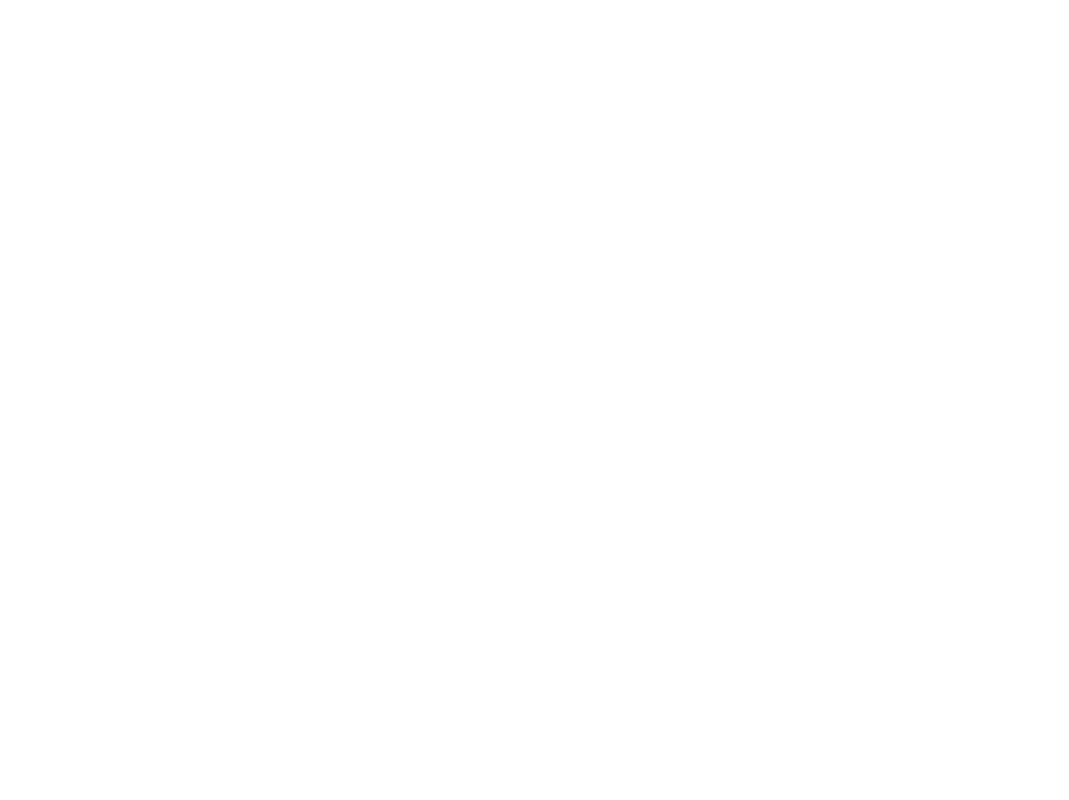
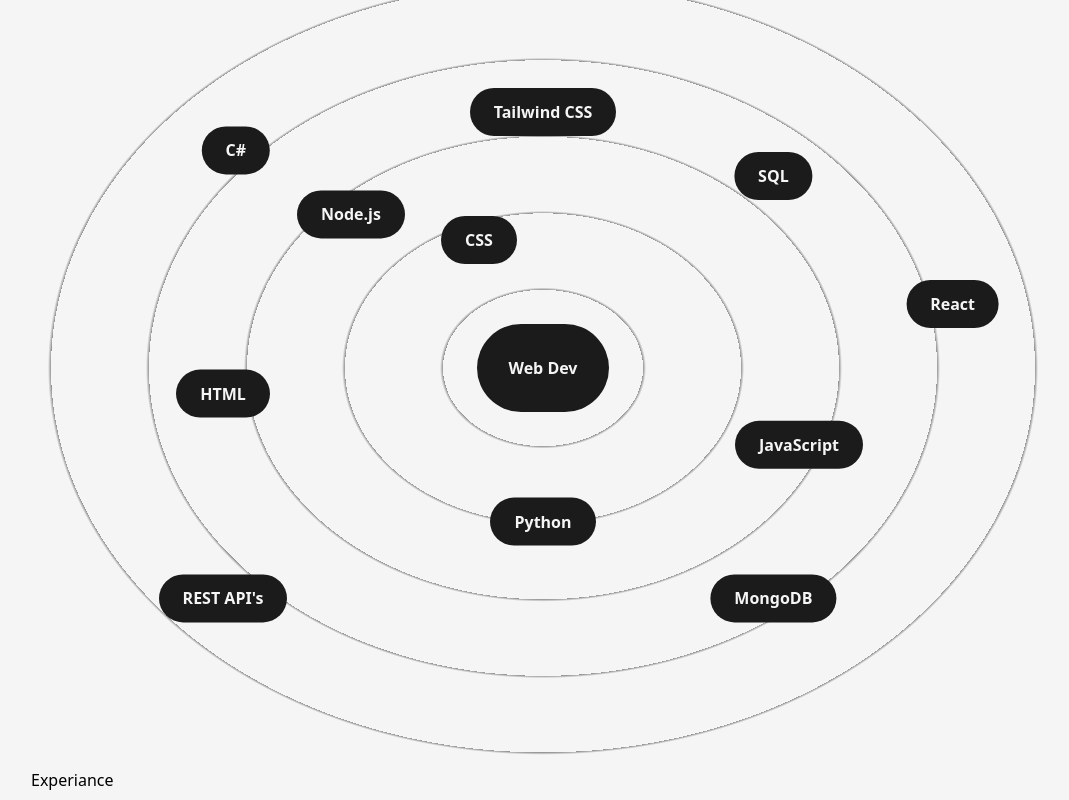
Before and after one commit to codebucks27/Next.js-Developer-Portfolio-Starter-Code, a Next.js app: page /about in a window 1280 px wide. Shown: the part 1580-2380 px from the top of the page, without its empty margins (97-1166 px from the left). Before the commit the page ends 1422 px from the top, so only its background shows below. Built offline with nearby package versions, Linux system fonts and the light colour scheme.

Commit message:
Added Skills

```diff
--- /dev/null
+++ b/src/components/Experiance.js
@@ -0,0 +1,9 @@
+import React from "react";
+
+const Experiance = () => {
+  return (
+    <div>Experiance</div>
+  )
+}
+
+export default Experiance;
--- /dev/null
+++ b/src/components/Skills.js
@@ -0,0 +1,60 @@
+import React from "react";
+import { motion } from "framer-motion";
+
+const Skill = ({name, x, y}) => {
+  return (
+    <motion.div className="flex items-center justify-center rounded-full font-semibold bg-dark text-light py-3 px-6 shadow-dark cursor-pointer absolute
+    "
+    whileHover={{scale: 1.05}}
+    initial={{x:0,y:0}}
+    whileInView={{x:x,y:y}}
+    transition={{duration: 1.5}}
+    viewport={{once: true}}
+
+    >
+      {name}
+    </motion.div>
+  )
+}
+
+const Skills =({name, x, y}) => {
+  return (
+    <>
+    <h2 className="font-bold text-8xl mt-64 w-full text-center">Skills</h2>
+    <div className="w-full h-screen relative flex items-center justify-center rounded-full bg-circularLight">
+
+      <motion.div className="flex items-center justify-center rounded-full font-semibold bg-dark text-light p-8 shadow-dark cursor-pointer
+      "
+      whileHover={{scale: 1.05}}
+      >
+        Web Dev
+      </motion.div>
+
+      <Skill name="CSS" x="-5vw" y="-10vw" />
+
+      <Skill name="HTML" x="-25vw" y="2vw" />
+
+      <Skill name="JavaScript" x="20vw" y="6vw" />
+
+      <Skill name="Python" x="0vw" y="12vw" />
+
+      <Skill name="C#" x="-24vw" y="-17vw" />
+
+      <Skill name="Node.js" x="-15vw" y="-12vw" />
+
+      <Skill name="React" x="32vw" y="-5vw" />
+
+      <Skill name="Tailwind CSS" x="0vw" y="-20vw" />
+
+      <Skill name="REST API's" x="-25vw" y="18vw" />
+
+      <Skill name="SQL" x="18vw" y="-15vw" />
+
+      <Skill name="MongoDB" x="18vw" y="18vw" />
+
+    </div>
+    </>
+  )
+}
+
+export default Skills;
--- a/src/pages/about.js
+++ b/src/pages/about.js
@@ -1,9 +1,38 @@
 import AnimatedText from "@/components/AnimatedText";
 import Layout from "@/components/Layout";
+import Skills from "@/components/Skills";
 import Head from 'next/head'
-import React from "react";
+import React, { useEffect, useRef } from "react";
 import profilePic from '../../public/images/profile/Profile-Pic.JPG'
 import Image from 'next/image'
+import { useInView, useMotionValue, useSpring } from "framer-motion";
+import Experiance from "@/components/Experiance";
+
+const AnimatedNumbers = ({value}) => {
+const ref = useRef(null);
+
+const motionValue = useMotionValue(0);
+const springValue = useSpring(motionValue, { duration: 3000 });
+const isInView = useInView(ref, {once: true});
+
+useEffect(() => {
+  if(isInView) {
+    motionValue.set(value);
+  }
+},[isInView, value, motionValue])
+
+useEffect(() => {
+  springValue.on("change", (latest) => {
+    if(ref.current && latest.toFixed(0) <= value) {
+      ref.current.textContent = latest.toFixed(0);
+    }
+  })
+
+}, [springValue, value])
+
+
+  return <span ref={ref}></span>
+}
 
 const about = () => {
   return (
@@ -41,27 +70,29 @@
 
     <div className="flex flex-col items-end justify-center">
       <span className="inline-block text-7xl font-bold">
-        20+
+        <AnimatedNumbers value={20}/>+
       </span>
       <h2 className="text-xl font-medium capitalize text-dark/75">satisfied clients</h2>
     </div>
 
     <div className="flex flex-col items-end justify-center">
       <span className="inline-block text-7xl font-bold">
-        10+
+      <AnimatedNumbers value={10}/>+
       </span>
       <h2 className="text-xl font-medium capitalize text-dark/75">projects comleted</h2>
     </div>
 
     {/* <div className="flex flex-col items-end justify-center">
       <span className="inline-block text-7xl font-bold">
-        1+
+        <AnimatedNumbers value={1}/>+
       </span>
       <h2 className="text-xl font-medium capitalize text-dark/75">years of experience</h2>
     </div> */}
 
 </div>
           </div>
+          <Skills />
+          <Experiance />
         </Layout>
       </main>
     </>
--- a/tailwind.config.js
+++ b/tailwind.config.js
@@ -21,8 +21,11 @@
       },
       animation: {
         "spin-slow": "spin 8s linear infinite",
-      }
-    },
+      },
+      backgroundImage: {
+        circularLight: 'repeating-radial-gradient(rgba(0,0,0,0.4) 2px, #f5f5f5 5px, #f5f5f5 100px);',
+    }
+  },
   },
   plugins: [],
 }
```
Also changed, not shown: public/All-Texts/pages.txt.
